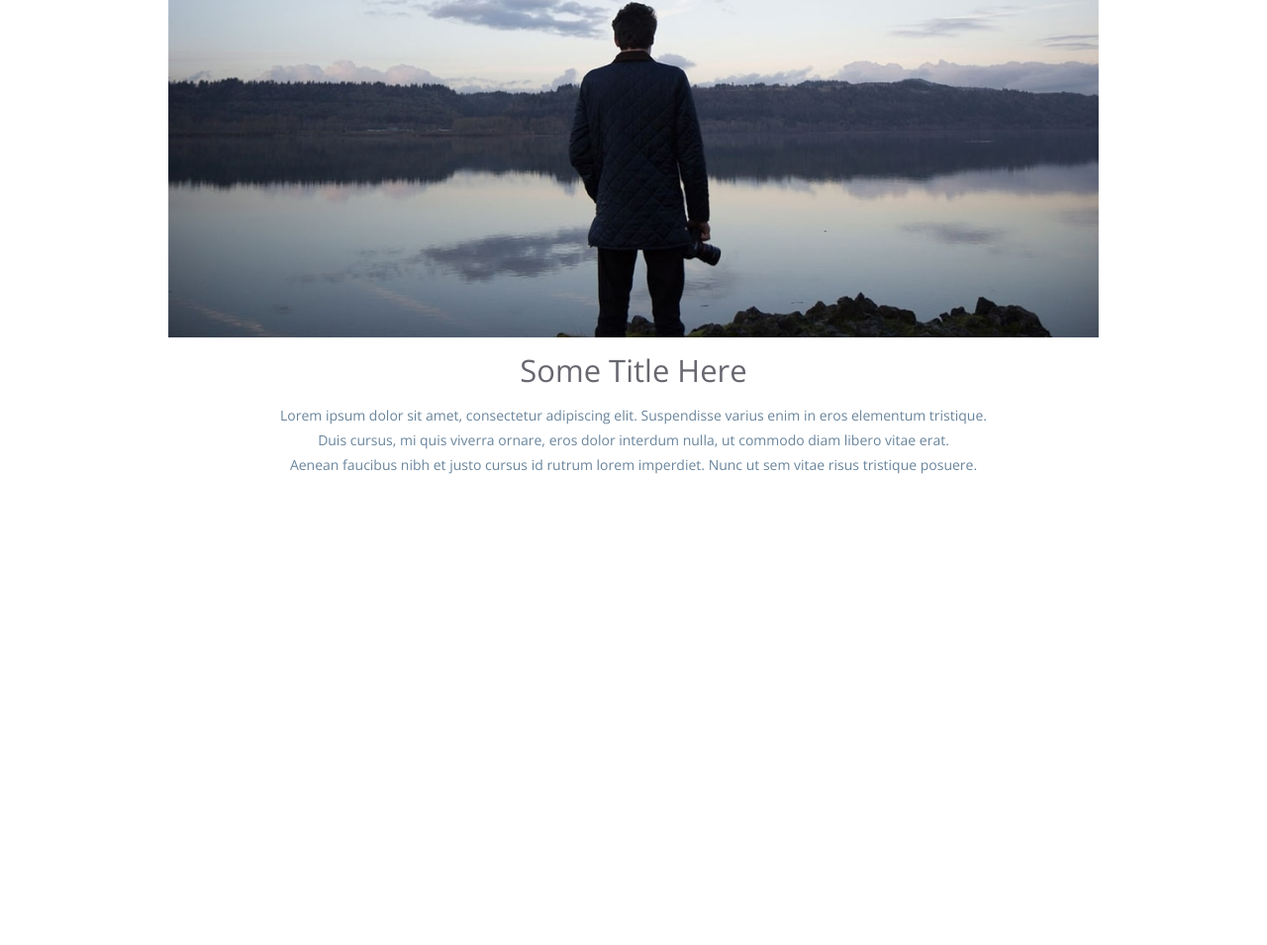
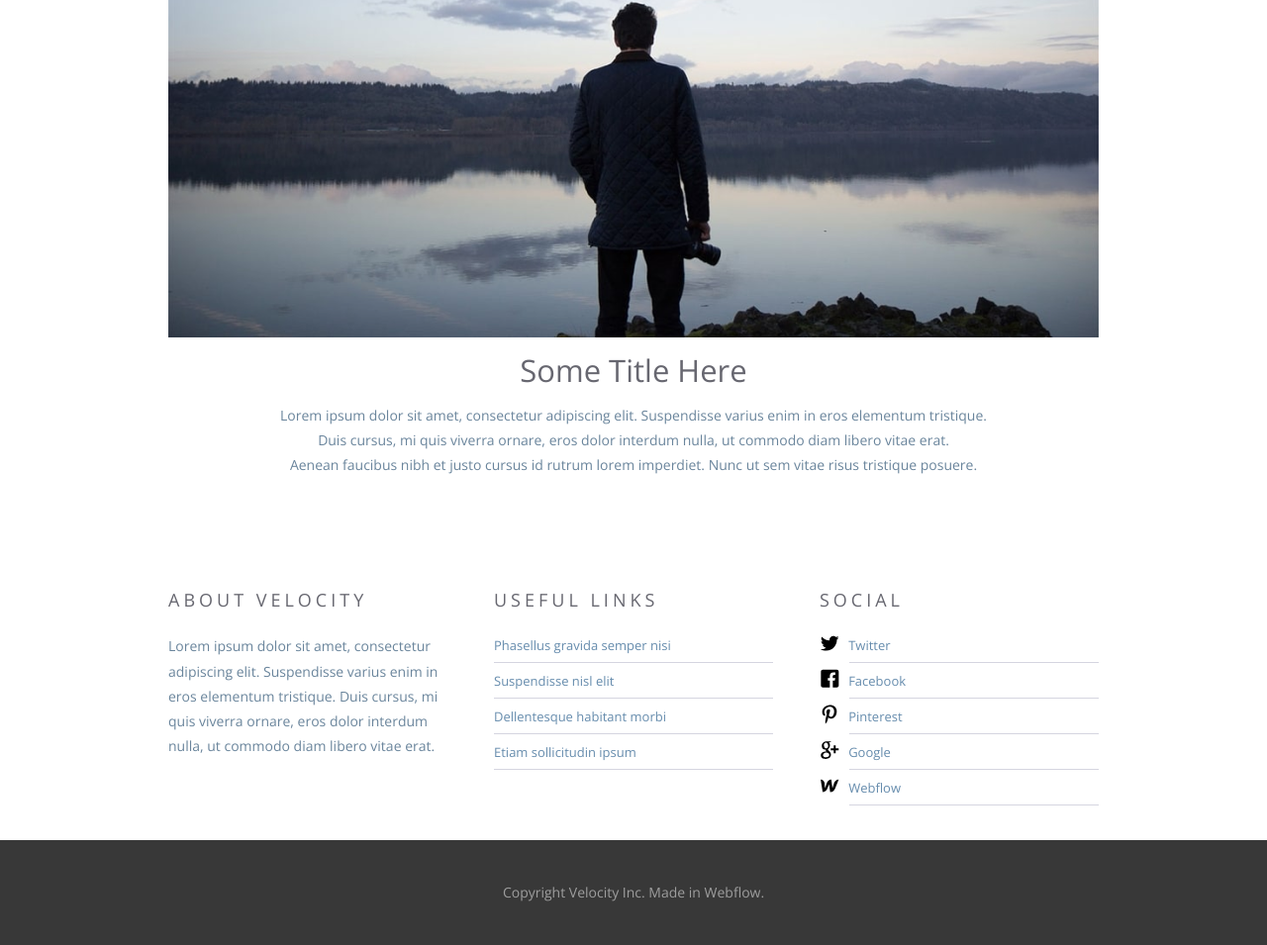
Before and after one commit to drobitko91/Velocity, a plain HTML site: page index.html in a window 1280 px wide. Shown: the part 2764-3719 px from the top of the page at 99% size. Before the commit the page ends 3326 px from the top, so only its background shows below. Drawn offline with nearby package versions, Linux system fonts and the light colour scheme.

Commit message:
created Footer section

```diff
--- a/index.html
+++ b/index.html
@@ -148,5 +148,62 @@
         </section>
         <!-- /tab-section -->
     </main>
+
+    <footer class="footer">
+        <div class="footer__desc">
+            <div class="container footer__desc-container">
+                <div class="footer__about">
+                    <h5>about velocity</h5>
+                    <p>
+                        Lorem ipsum dolor sit amet, consectetur adipiscing elit. Suspendisse varius enim in eros elementum tristique. Duis cursus, mi quis viverra ornare, eros dolor interdum nulla, ut commodo diam libero vitae erat.
+                    </p>
+                </div>
+
+                <div class="footer__links">
+                    <h5>useful links</h5>
+                    <ul>
+                        <li><a href="#!">Phasellus gravida semper nisi</a></li>
+                        <li><a href="#!">Suspendisse nisl elit</a></li>
+                        <li><a href="#!">Dellentesque habitant morbi</a></li>
+                        <li><a href="#!">Etiam sollicitudin ipsum</a></li>
+                    </ul>
+                </div>
+
+                <div class="footer__social">
+                    <h5>social</h5>
+                    <ul>
+                        <li>
+                            <img src="./img/social/twitter.svg" alt="twitter">
+                            <a href="#!">Twitter</a>
+                        </li>
+                        <li>
+                            <img src="./img/social/facebook.svg" alt="facebook">
+                            <a href="#!">Facebook</a>
+                        </li>
+                        <li>
+                            <img src="./img/social/pinterest.svg" alt="pinterest">
+                            <a href="#!">Pinterest</a>
+                        </li>
+                        <li>
+                            <img src="./img/social/google.svg" alt="google">
+                            <a href="#!">Google</a>
+                        </li>
+                        <li>
+                            <img src="./img/social/webflow.svg" alt="webflow">
+                            <a href="#!">Webflow</a>
+                        </li>
+                    </ul>
+                </div>
+            </div>
+        </div>
+        <!-- /footer__desc -->
+
+        <div class="footer__copy">
+            <div class="container">
+                <p>Copyright Velocity Inc. Made in Webflow.</p>
+            </div>
+        </div>
+        <!-- /footer__copy -->
+    </footer>
 </body>
 </html>
--- a/style.css
+++ b/style.css
@@ -303,3 +303,75 @@ p {
 .tabs__desc {
     margin: 0 auto;
 }
+
+
+
+/* footer */
+
+.footer__desc {
+    padding: 35px 0;
+}
+
+.footer__desc-container {
+    display: flex;
+    justify-content: space-between;
+    align-items: flex-start;
+}
+
+.footer__desc-container > * {
+    width: 30%;
+}
+
+.footer__desc h5 {
+    margin-bottom: 25px;
+    font-size: 18px;
+    line-height: 1;
+    letter-spacing: 4px;
+    text-transform: uppercase;
+    color: #676770;
+}
+
+.footer__desc a {
+    font-size: 13px;
+    color: #668CAD;
+}
+
+.footer__desc li {
+    height: 30px;
+    position: relative;
+}
+
+.footer__desc li + li {
+    margin-top: 6px;
+}
+
+.footer__desc li::before {
+    content: '';
+    width: 100%;
+    height: 1px;
+    position: absolute;
+    right: 0;
+    bottom: 0;
+    background-color: #D5D5E0;
+}
+
+.footer__social li::before {
+    width: calc(100% - 30px);
+}
+
+.footer__social img {
+    width: 20px;
+    height: 20px;
+    object-fit: contain;
+    margin-right: 5px;
+}
+
+.footer__copy {
+    padding: 40px 0;
+    text-align: center;
+    background-color: #383838;
+}
+
+.footer__copy p {
+    color: #9E9E9E;
+}
```
